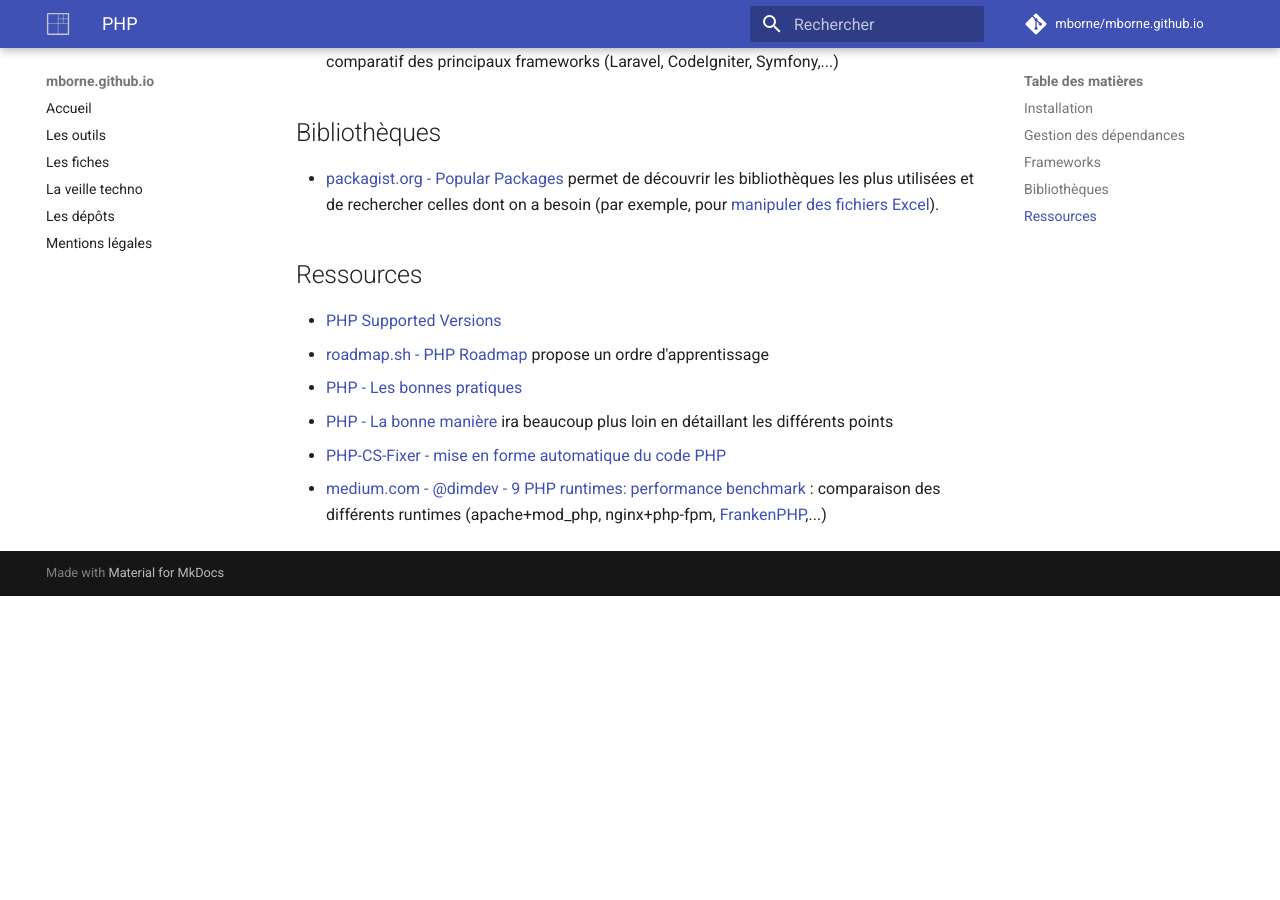
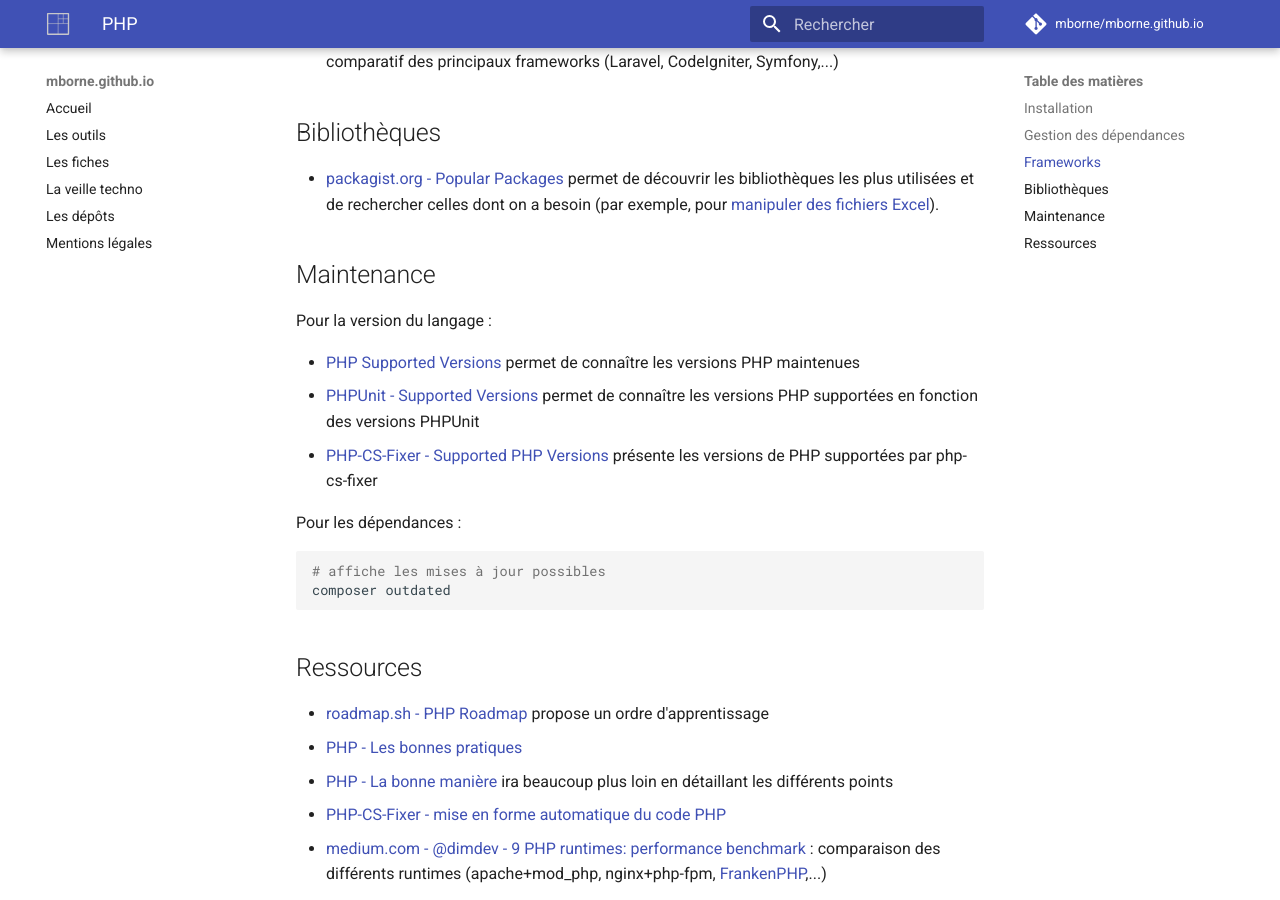
Before and after one commit to mborne/mborne.github.io, an MkDocs documentation site: the page built from docs/outils/php/README.md, in a window 1280 px wide and 900 px high, scrolled down 592 px. Built offline with MkDocs 1.6.1 and Material for MkDocs 9.7.7, drawn with Linux system fonts in a browser that asks for light colours; comment, search, counter and statistics services are not loaded; before the commit the page ends 1188 px from its top, so only the background shows below that.

Commit message:
Update README.md

````diff
--- a/docs/outils/php/README.md
+++ b/docs/outils/php/README.md
@@ -19,9 +19,24 @@
 
 * [packagist.org - Popular Packages](https://packagist.org/explore/popular) permet de découvrir les bibliothèques les plus utilisées et de rechercher celles dont on a besoin (par exemple, pour [manipuler des fichiers Excel](https://packagist.org/explore/popular?query=excel)).
 
+## Maintenance
+
+Pour la version du langage :
+
+* [PHP Supported Versions](https://www.php.net/supported-versions) permet de connaître les versions PHP maintenues
+* [PHPUnit - Supported Versions](https://phpunit.de/supported-versions.html) permet de connaître les versions PHP supportées en fonction des versions PHPUnit
+* [PHP-CS-Fixer - Supported PHP Versions](https://github.com/PHP-CS-Fixer/PHP-CS-Fixer?tab=readme-ov-file#supported-php-versions) présente les versions de PHP supportées par php-cs-fixer
+
+Pour les dépendances :
+
+```bash
+# affiche les mises à jour possibles
+composer outdated
+```
+
 ## Ressources
 
-* [PHP Supported Versions](https://www.php.net/supported-versions)
+
 * [roadmap.sh - PHP Roadmap](https://roadmap.sh/php) propose un ordre d'apprentissage
 * [PHP - Les bonnes pratiques](bonnes-pratiques.md)
 * [PHP - La bonne manière](https://eilgin.github.io/php-the-right-way/) ira beaucoup plus loin en détaillant les différents points
````
